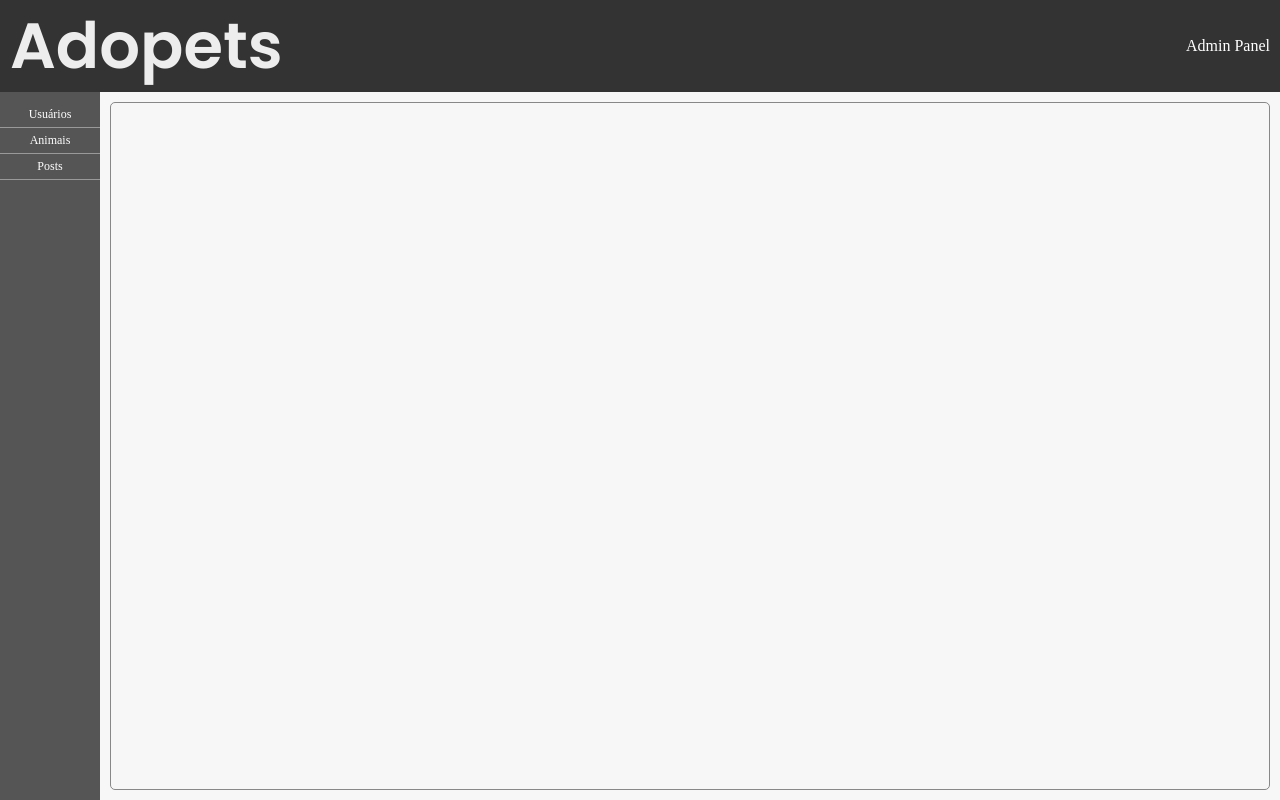
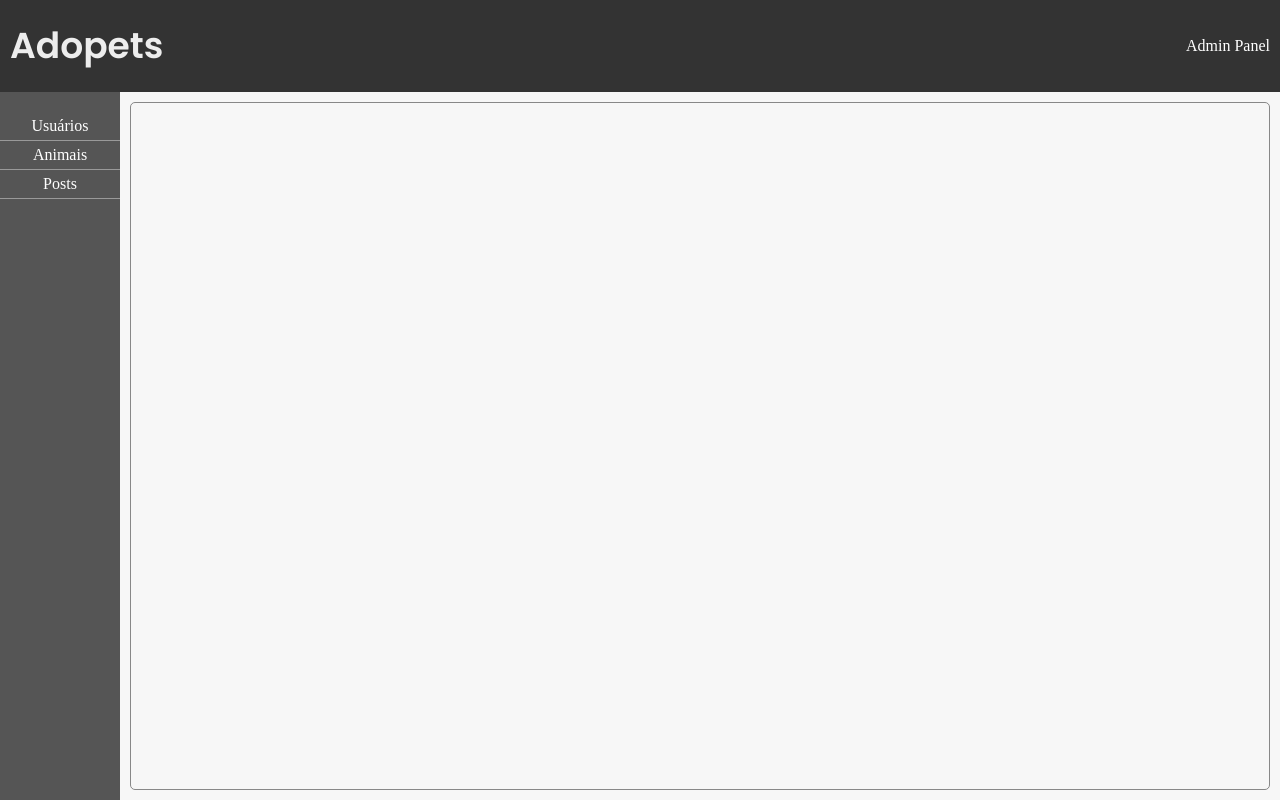
Before and after one commit to RNoleto/Adopets-APP, a Vue app: page /dashboard in a window 1280 px wide. Shown: the top 800 px of the page. Built offline with nearby package versions, Linux system fonts and the light colour scheme; what @ckeditor/ckeditor5-vue would draw is missing.

Commit message:
bkp rotas
teste de rotas de paineis

```diff
--- a/src/components/Navbar.vue
+++ b/src/components/Navbar.vue
@@ -28,9 +28,9 @@ export default {
         {id: 2, url: "/adoptions", name: "Adoção"},
         { id: 3, url: "/posts", name: "Posts" },
         { id: 4, url:"#", name: "Achados e perdidos"},
-        // { id: 4, url: "/breedsgalery", name: "Galeria de Raças" },
-        // { id: 5, url: "/userpage", name: "Pagina do usuário" },
-        // { id: 6, url: "/Dashboard", name: "Dashboard" },
+        { id: 5, url: "/breedsgalery", name: "Galeria de Raças" },
+        { id: 6, url: "/userpage", name: "Pagina do usuário" },
+        { id: 7, url: "/Dashboard", name: "Dashboard" },
       ],
       tokenExists: false
     };
--- a/src/pages/master/Dashboard.vue
+++ b/src/pages/master/Dashboard.vue
@@ -2,7 +2,7 @@
   <div class="dashboard">
     <nav class="navbar">
       <router-link to="/">
-        <h3 class="title">Adopets</h3>
+        <p class="title">Adopets</p>
       </router-link>
       <!-- Conteúdo do Navbar aqui -->
       <p class="text">Admin Panel</p>
@@ -96,6 +96,9 @@ export default {
     background-color: #333;
     color: white;
     padding: 10px;
+    .title{
+      font-size: 36px;
+    }
   }
 
   .block {
@@ -106,15 +109,13 @@ export default {
       font-size: 12px;
       display: flex;
       flex-direction: column;
-      // gap: 0.1rem;
       background-color: #555;
       color: white;
-      padding: 10px 0px;
-      flex: 0 0 100px;
+      padding: 20px 0px;
+      flex: 0 0 120px;
       text-align: center;
-
       .menu {
-        font-size: var(--subtitle-font-size-mobile);
+        font-size: 16px;
         font-weight: lighter;
         padding: 5px 0px;
       }
```
